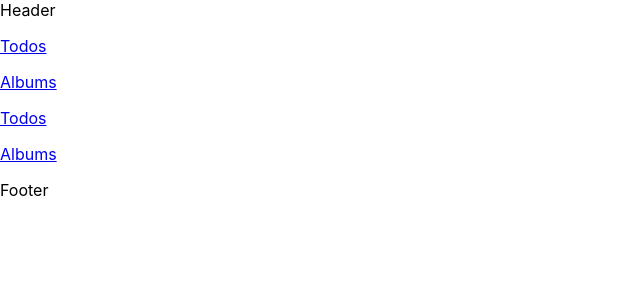
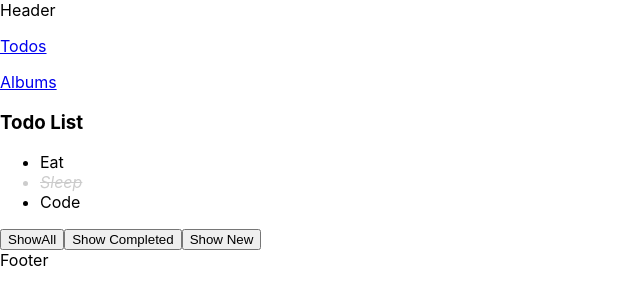
Before and after one commit to GrayPham/learn-reactjs, a React (Create React App) app: page / in a window 1280 px wide. Shown: the top 304 px of the page, without its empty margins (0-640 px from the left). Built offline with nearby package versions, Linux system fonts and the light colour scheme.

Commit message:
Sự khác biệt giữa Route và Switch

```diff
--- a/src/App.js
+++ b/src/App.js
@@ -4,19 +4,19 @@ import React from "react";
 
 import AlbumFeature from "./features/Album";
 import TodoFeature from "./features/Todo";
-import { Route, Link, NavLink } from "react-router-dom";
+import { Route, Link, NavLink, Switch } from "react-router-dom";
 
 function App() {
   return (
     <div className="App">
       Header
       {/* Dùng link khi chỉ cần click và dẫn tới trang đó */}
-      <p>
+      {/* <p>
         <Link to="/todos">Todos</Link>
       </p>
       <p>
         <Link to="/albums">Albums</Link>
-      </p>
+      </p> */}
       {/* Dùng NavLink khi cần hiển thị link nào đang được active (sử dụng trong menu) */}
       <p>
         <NavLink to="/todos" activeClassName="active-menu">
@@ -26,8 +26,12 @@ function App() {
       <p>
         <NavLink to="/albums">Albums</NavLink>
       </p>
-      <Route path="/todos" component={TodoFeature} />
-      <Route path="/albums" component={AlbumFeature} />
+      {/* Kiểm tra path xem có cái nào match đưuọc với path hiện tại hay không thì hiện ra nhưng chỉ một Route */}
+      <Switch>
+        <Route path="/" component={TodoFeature} />
+        <Route path="/todos" component={TodoFeature} />
+        <Route path="/albums" component={AlbumFeature} />
+      </Switch>
       Footer
     </div>
   );
```
